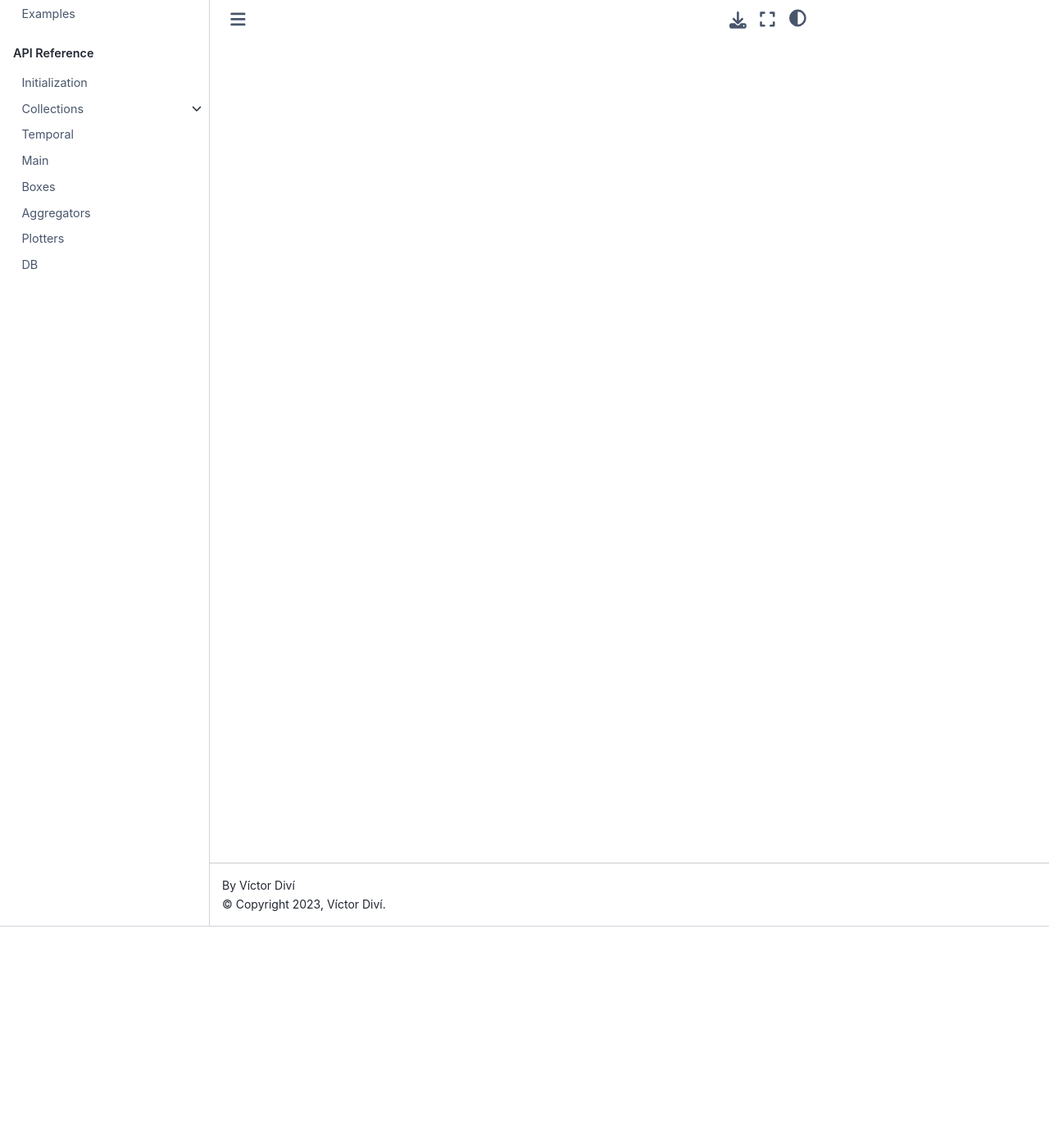
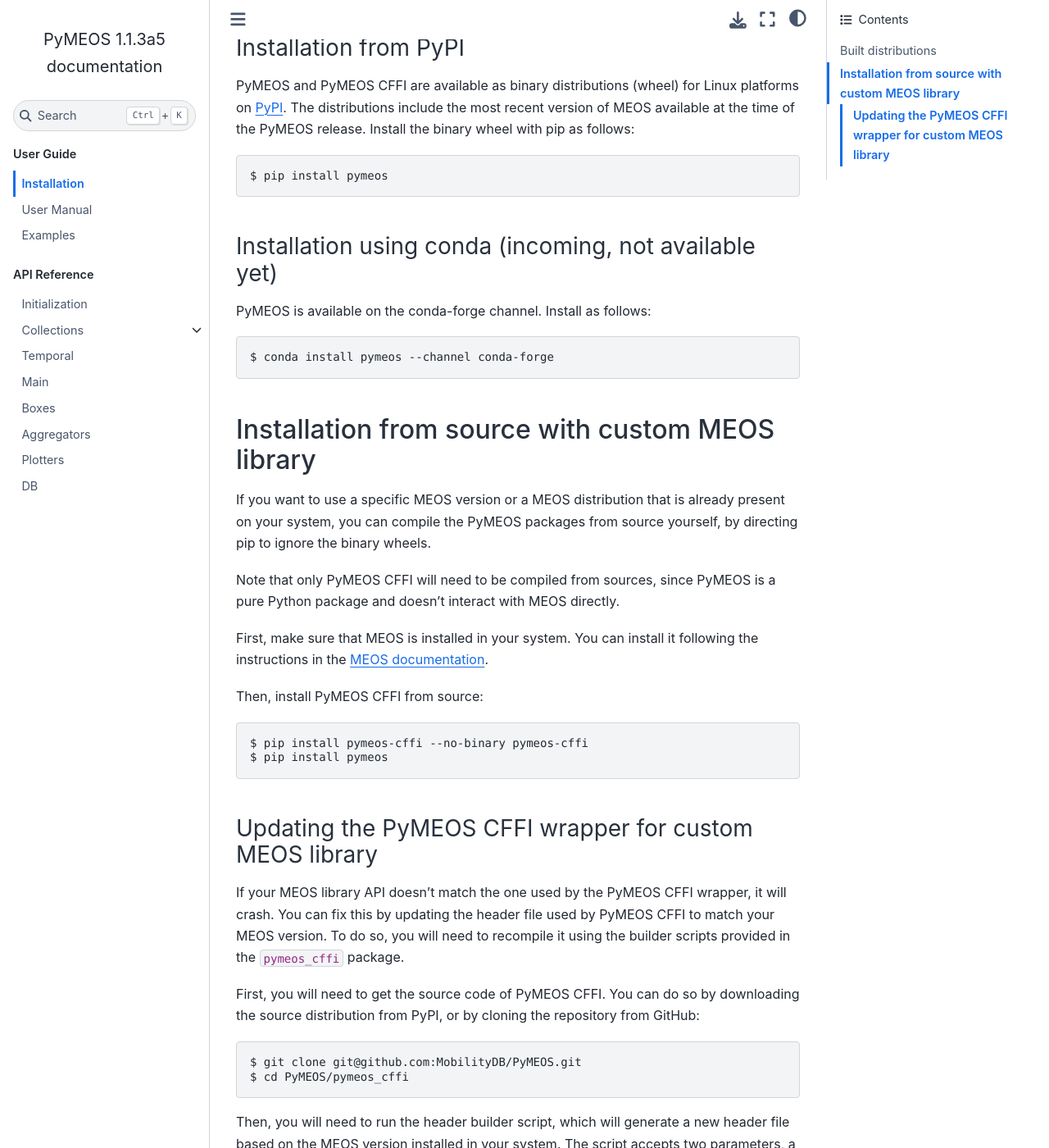
Before and after one commit to MobilityDB/PyMEOS, a Sphinx documentation site: the page built from docs/src/installation.rst, in a window 1280 px wide and 1400 px high, scrolled down 270 px. Shown: the whole window at 82% size. Built offline with Sphinx 7.4.7 and the Sphinx Book theme 1.1.4, drawn with Linux system fonts in a browser that asks for light colours; some of the changed text lies outside the part shown.

Commit message:
Add installation instructions

```diff
--- a/docs/src/installation.rst
+++ b/docs/src/installation.rst
@@ -1,2 +1,80 @@
 Installation
-====================
+============
+
+Built distributions
+-------------------
+
+Built distributions don't require compiling PyMEOS, PyMEOS CFFI or MEOS,
+and can be installed using ``pip``.
+
+Installation from PyPI
+^^^^^^^^^^^^^^^^^^^^^^
+
+PyMEOS and PyMEOS CFFI are available as binary distributions (wheel) for Linux platforms on
+`PyPI <https://pypi.org/project/pymeos/>`__. The distributions include the most recent version of MEOS available at the
+time of the PyMEOS release. Install the binary wheel with pip as follows::
+
+    $ pip install pymeos
+
+Installation using conda (incoming, not available yet)
+^^^^^^^^^^^^^^^^^^^^^^^^
+
+PyMEOS is available on the conda-forge channel. Install as follows::
+
+    $ conda install pymeos --channel conda-forge
+
+
+Installation from source with custom MEOS library
+------------------------------------------------
+
+If you want to use a specific MEOS version or a MEOS distribution that is
+already present on your system, you can compile the PyMEOS packages from source yourself,
+by directing pip to ignore the binary wheels.
+
+Note that only PyMEOS CFFI will need to be compiled from sources,
+since PyMEOS is a pure Python package and doesn't interact with MEOS directly.
+
+First, make sure that MEOS is installed in your system. You can install it following the instructions
+in the `MEOS documentation <https://github.com/MobilityDB/MobilityDB#building--installation>`__.
+
+Then, install PyMEOS CFFI from source::
+
+    $ pip install pymeos-cffi --no-binary pymeos-cffi
+    $ pip install pymeos
+
+
+Updating the PyMEOS CFFI wrapper for custom MEOS library
+^^^^^^^^^^^^^^^^^^^^^^^^
+
+If your MEOS library API doesn't match the one used by the PyMEOS CFFI wrapper, it will crash. You can fix this
+by updating the header file used by PyMEOS CFFI to match your MEOS version. To do so, you will need to recompile it
+using the builder scripts provided in the ``pymeos_cffi`` package.
+
+First, you will need to get the source code of PyMEOS CFFI. You can do so by downloading the source distribution
+from PyPI, or by cloning the repository from GitHub::
+
+    $ git clone git@github.com:MobilityDB/PyMEOS.git
+    $ cd PyMEOS/pymeos_cffi
+
+Then, you will need to run the header builder script, which will generate a new header file based on the MEOS
+version installed in your system. The script accepts two parameters, a path to the MEOS header file, and a path to your
+MEOS library::
+
+    $ python3 ./pymeos_cffi/builder/build_header.py <path-to-header-file> <path-to-meos-library>
+
+If no parameters are passed, the script will use the default header file and library path::
+
+    $ python3 ./pymeos_cffi/builder/build_header.py /usr/local/include/meos.h /usr/local/lib/libmeos.so
+
+The second parameter is optional and is used to remove any function defined in the header file not exposed by the
+library. If omitted, this step will not be performed.
+
+Then, you have to generate the PyMEOS CFFI wrapper functions using the functions builder script::
+
+    $ python3 ./pymeos_cffi/builder/build_pymeos_functions.py
+
+This will update the ``functions.py`` file that contains all the python functions exposed by the library.
+
+Finally, you can install the updated PyMEOS CFFI package::
+
+    $ pip install .
```
